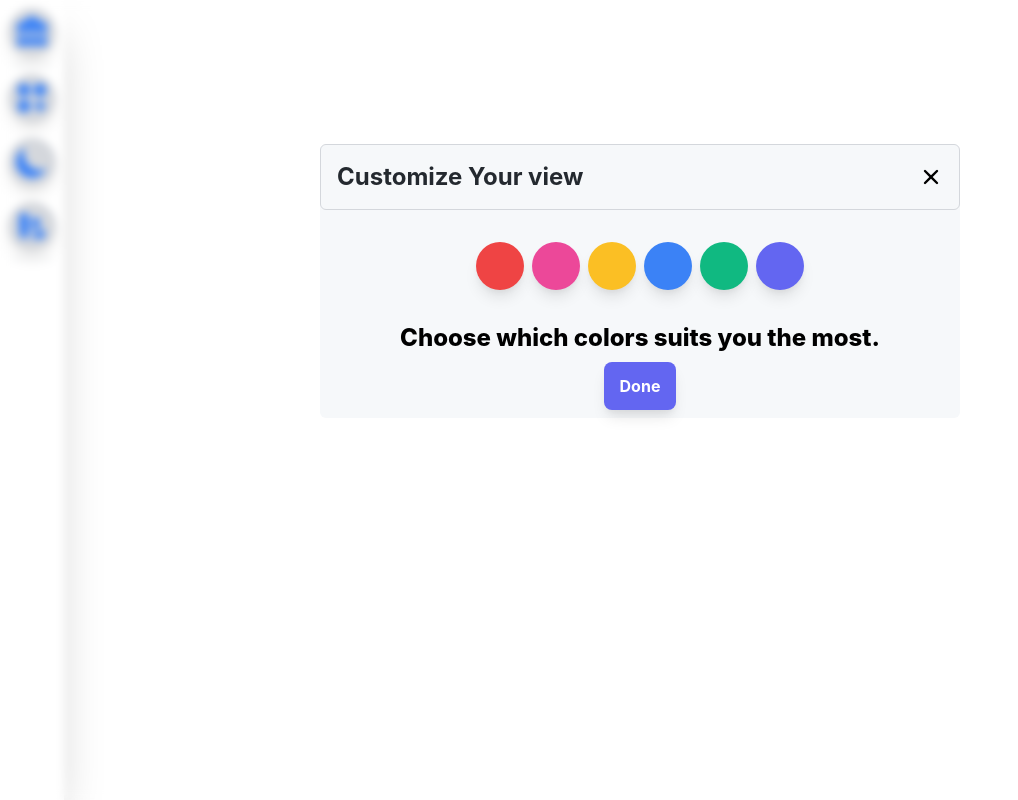
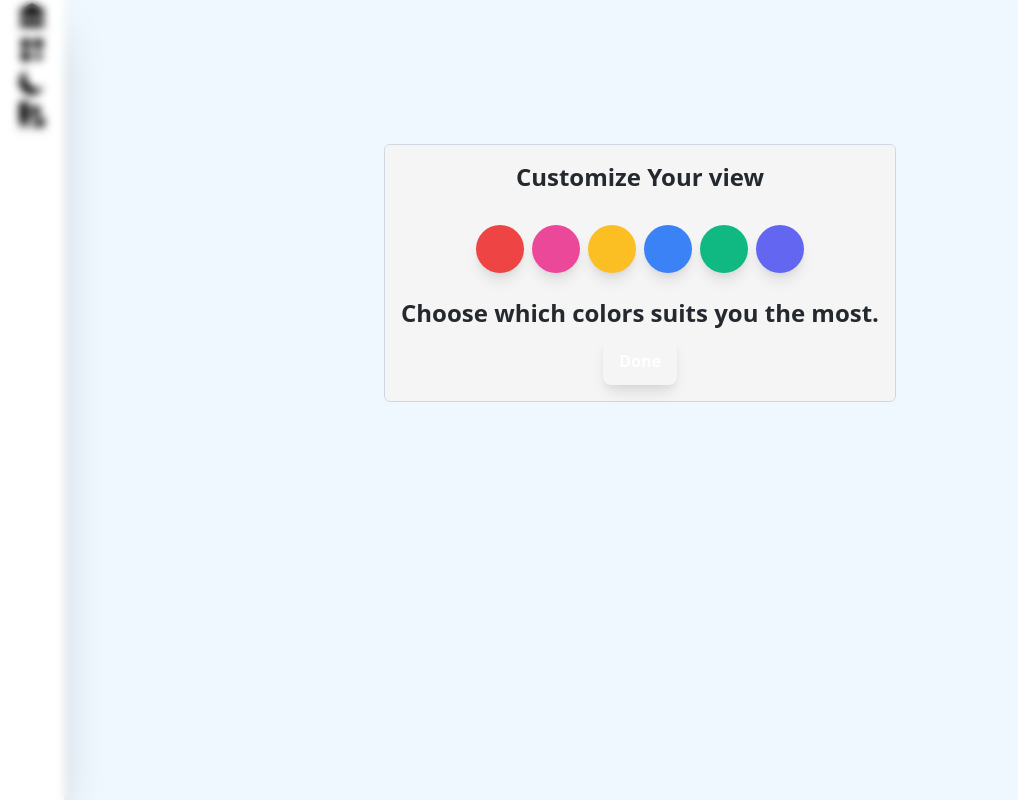
Before and after one commit to sarveshhiwase/discordtodo, a React (Create React App) app: page / in a window 1280 px wide. Both pictures are taken after a click on the element "Customize your view". Shown: the whole page, without its empty margins (0-1018 px from the left). Built offline with nearby package versions, Linux system fonts and the light colour scheme.

Commit message:
bug fix of user color choices and new additions

```diff
--- a/src/App.js
+++ b/src/App.js
@@ -8,6 +8,7 @@ function App() {
   const [addTask, setAddTask] = useState(false);
   const [show, setShow] = useState(false);
   const [usertasks, setUsertasks] = useState([]);
+  const [color, setColor] = useState("");
 
   const showInputModal = () => {
     setAddTask(true);
@@ -25,8 +26,13 @@ function App() {
     setShow(false);
   };
 
-  const getLocalStorageData = () => {
-    const data = localStorage.getItem("tasks");
+  const storeUserColor = (value) => {
+    localStorage.setItem("user-color", value);
+    setColor(value);
+  }
+
+  const getLocalStorageData = (key) => {
+    const data = localStorage.getItem(key);
     if (data) {
       const tasks = JSON.parse(data);
       return tasks;
@@ -39,9 +45,14 @@ function App() {
   };
 
   useEffect(() => {
-    const tasks = getLocalStorageData();
+    const tasks = getLocalStorageData('tasks');
+    const usercolor = localStorage.getItem('user-color');
+
     if (tasks !== null) {
       setUsertasks(tasks);
+    }
+    if (usercolor !== null) {
+      setColor(usercolor);
     }
   }, []);
 
@@ -81,12 +92,16 @@ function App() {
 
   return (
     <>
-      <Navbar showInputModal={showInputModal} showModal={showModal} />
-      <div className="h-screen dark:bg-gray-700 bg-white">
+      <Navbar
+        showInputModal={showInputModal}
+        showModal={showModal}
+        color={color}
+      />
+      <div className="h-screen dark:bg-gray-700 bg-[#f0f8ff]">
         {addTask && (
           <InputModal closeModal={closeInputModal} createTask={createTask} />
         )}
-        {show && <Modal closeModal={closeModal} />}
+        {show && <Modal closeModal={closeModal} setColor={storeUserColor} color={color} />}
         <div className="w-3/5 p-4 mx-auto">
           {usertasks &&
             usertasks.map((task) => (
--- a/src/Components/Modal.js
+++ b/src/Components/Modal.js
@@ -1,44 +1,48 @@
-function Modal({ closeModal }) {
+function Modal({ closeModal, setColor, color }) {
   return (
     <div>
       <div
         className="absolute inset-0 backdrop-filter backdrop-blur-sm"
         onClick={closeModal}
       ></div>
-      <div className="absolute inset-x-0 top-36 m-auto w-1/2 bg-[#F6F8FA] dark:bg-white rounded-md ">
-        <div className="flex items-center justify-between border border-gray-400 rounded-md p-4">
-          <h1 className="text-2xl text-gitdark font-bold text-center">
+      <div className="absolute border border-[#d0d7de] dark:border-gray-500 inset-x-0 top-36 m-auto p-2 w-2/5 bg-[#f5f5f5] dark:bg-[#1C2128] rounded-md text-gitdark dark:text-white">
+
+          <h1 className="p-2  text-2xl font-bold text-center">
             Customize Your view
           </h1>
-          <div onClick={closeModal}>
-            <svg
-              xmlns="http://www.w3.org/2000/svg"
-              className="h-6 w-6 cursor-pointer"
-              viewBox="0 0 20 20"
-              fill="currentColor"
-            >
-              <path
-                fill-rule="evenodd"
-                d="M4.293 4.293a1 1 0 011.414 0L10 8.586l4.293-4.293a1 1 0 111.414 1.414L11.414 10l4.293 4.293a1 1 0 01-1.414 1.414L10 11.414l-4.293 4.293a1 1 0 01-1.414-1.414L8.586 10 4.293 5.707a1 1 0 010-1.414z"
-                clip-rule="evenodd"
-              />
-            </svg>
-          </div>
-        </div>
-        <div className="m-4 p-4 flex items-center justify-center">
-          <button className="btn bg-red-500 hover:opacity-80 h-12 w-12 rounded-full mx-1 shadow-lg"></button>
-          <button className="btn bg-pink-500 hover:opacity-80 h-12 w-12 rounded-full mx-1 shadow-lg"></button>
-          <button className="btn bg-yellow-400 hover:opacity-80 h-12 w-12 rounded-full mx-1 shadow-lg"></button>
-          <button className="btn bg-blue-500 hover:opacity-80 h-12 w-12 rounded-full mx-1 shadow-lg"></button>
-          <button className="btn bg-green-500 hover:opacity-80 h-12 w-12 rounded-full mx-1 shadow-lg"></button>
-          <button className="btn bg-indigo-500 hover:opacity-80 h-12 w-12 rounded-full mx-1 shadow-lg"></button>
+        <div className="m-2 p-4 flex items-center justify-center">
+
+          <button
+            className="btn bg-red-500 hover:opacity-80 h-12 w-12 rounded-full mx-1 shadow-lg"
+            onClick={() => setColor("red")}
+          ></button>
+          <button
+            className="btn bg-pink-500 hover:opacity-80 h-12 w-12 rounded-full mx-1 shadow-lg"
+            onClick={() => setColor("pink")}
+          ></button>
+          <button
+            className="btn bg-yellow-400 hover:opacity-80 h-12 w-12 rounded-full mx-1 shadow-lg"
+            onClick={() => setColor("yellow")}
+          ></button>
+          <button
+            className="btn bg-blue-500 hover:opacity-80 h-12 w-12 rounded-full mx-1 shadow-lg"
+            onClick={() => setColor("blue")}
+          ></button>
+          <button
+            className="btn bg-green-500 hover:opacity-80 h-12 w-12 rounded-full mx-1 shadow-lg"
+            onClick={() => setColor("green")}
+          ></button>
+          <button
+            className="btn bg-indigo-500 hover:opacity-80 h-12 w-12 rounded-full mx-1 shadow-lg"
+            onClick={() => setColor("indigo")}
+          ></button>
         </div>
         <p className="text-center m-2 text-2xl font-extrabold">
           Choose which colors suits you the most.
         </p>
         <div className="flex justify-center items-center m-2">
           <button
-            className="btn bg-indigo-500 hover:bg-indigo-700 h-12 rounded-lg shadow-lg"
+            className={`btn btn-${color} h-12 rounded-lg shadow-lg`}
             onClick={closeModal}
           >
             Done
--- a/src/Components/Navbar.js
+++ b/src/Components/Navbar.js
@@ -1,8 +1,9 @@
 import SidebarIcon from "./SidebarIcon";
 import UseDarkMode from "../hooks/Usedarkmode";
 
-function Navbar({ showInputModal, showModal }) {
+function Navbar({ showInputModal, showModal, color }) {
   const [darkMode, setDarkMode] = UseDarkMode();
+
   return (
     <nav className="fixed top-0 left-0 h-screen w-16 flex flex-col bg-white dark:bg-gray-900 justify-start items-center shadow-2xl">
       <SidebarIcon
@@ -11,6 +12,7 @@ function Navbar({ showInputModal, showModal }) {
             xmlns="http://www.w3.org/2000/svg"
             viewBox="0 0 20 20"
             fill="currentColor"
+            className={`h-8 w-8`}
           >
             <path
               fillRule="evenodd"
@@ -20,6 +22,7 @@ function Navbar({ showInputModal, showModal }) {
           </svg>
         }
         text="Discord Todo⚡"
+        color={color}
       />
 
       <hr className="sidebar-hr" />
@@ -28,6 +31,7 @@ function Navbar({ showInputModal, showModal }) {
           <svg
             xmlns="http://www.w3.org/2000/svg"
             viewBox="0 0 20 20"
+            className={`h-8 w-8`}
             fill="currentColor"
           >
             <path d="M5 3a2 2 0 00-2 2v2a2 2 0 002 2h2a2 2 0 002-2V5a2 2 0 00-2-2H5zM5 11a2 2 0 00-2 2v2a2 2 0 002 2h2a2 2 0 002-2v-2a2 2 0 00-2-2H5zM11 5a2 2 0 012-2h2a2 2 0 012 2v2a2 2 0 01-2 2h-2a2 2 0 01-2-2V5zM14 11a1 1 0 011 1v1h1a1 1 0 110 2h-1v1a1 1 0 11-2 0v-1h-1a1 1 0 110-2h1v-1a1 1 0 011-1z" />
@@ -35,6 +39,7 @@ function Navbar({ showInputModal, showModal }) {
         }
         click={showInputModal}
         text="Add Task +"
+        color={color}
       />
 
       <SidebarIcon
@@ -42,7 +47,7 @@ function Navbar({ showInputModal, showModal }) {
           darkMode ? (
             <svg
               xmlns="http://www.w3.org/2000/svg"
-              className="h-6 w-6"
+              className={`h-6 w-6`}
               fill="none"
               viewBox="0 0 24 24"
               stroke="currentColor"
@@ -59,6 +64,7 @@ function Navbar({ showInputModal, showModal }) {
               xmlns="http://www.w3.org/2000/svg"
               viewBox="0 0 20 20"
               fill="currentColor"
+              className={`h-8 w-8`}
             >
               <path d="M17.293 13.293A8 8 0 016.707 2.707a8.001 8.001 0 1010.586 10.586z" />
             </svg>
@@ -66,6 +72,7 @@ function Navbar({ showInputModal, showModal }) {
         }
         click={() => setDarkMode(!darkMode)}
         text={darkMode ? "Light Theme" : "Dark Theme"}
+        color={color}
       />
       {/*Customizer*/}
       <SidebarIcon
@@ -73,9 +80,9 @@ function Navbar({ showInputModal, showModal }) {
         icon={
           <svg
             xmlns="http://www.w3.org/2000/svg"
-            className="h-8 w-8"
             viewBox="0 0 20 20"
             fill="currentColor"
+            className={`text-${color}-600 h-8 w-8`}
           >
             <path
               fillRule="evenodd"
@@ -85,6 +92,7 @@ function Navbar({ showInputModal, showModal }) {
           </svg>
         }
         text="Customize your view"
+        color={color}
       />
       <hr className="sidebar-hr" />
     </nav>
--- a/src/Components/SidebarIcon.js
+++ b/src/Components/SidebarIcon.js
@@ -1,6 +1,9 @@
-function SideBarIcon({ icon, text = "tooltip", click }) {
+function SideBarIcon({ icon, text = "tooltip", click, color }) {
   return (
-    <div className="sidebar-icon group" onClick={click}>
+    <div
+      className={`sidebar-${color} group`}
+      onClick={click}
+    >
       {icon}
       <span className="sidebar-tooltip group-hover:scale-100">{text}</span>
     </div>
--- a/src/Components/Task.js
+++ b/src/Components/Task.js
@@ -3,7 +3,7 @@ import { bgcolor, emoji } from "../Utils/helpers";
 
 function Task({ title, description, created, deleteTask, state }) {
   return (
-    <div className="border border-[#d0d7de] dark:border-gray-500 bg-[#FFFFFF] dark:bg-[#2F3136] mt-2 rounded-lg text-gitdark dark:text-git p-4 flex justify-between shadow-lg">
+    <div className="border border-[#d0d7de] dark:border-gray-500 bg-[#f5f5f5] dark:bg-[#2F3136] mt-2 rounded-lg text-gitdark dark:text-git p-4 flex justify-between shadow-lg">
       <div className="flex flex-col justify-center items-start">
         <h3 className="text-xl font-bold">{title}</h3>
         <p>{description}</p>
--- /dev/null
+++ b/src/Utils/colorstrings.js
@@ -0,0 +1,7 @@
+function colorstring(color = "blue") {
+  return `dark:bg-gray-700 hover:bg-${color}-600 dark:hover:bg-${color}-600 text-${color}-600 hover:text-white hover:rounded-xl rounded-3xl
+    transition-all duration-300 ease-linear
+    cursor-pointer shadow-lg`;
+}
+
+export default colorstring;
--- a/src/index.css
+++ b/src/index.css
@@ -2,17 +2,69 @@
 @tailwind components;
 @tailwind utilities;
 
-@import url("https://fonts.googleapis.com/css2?family=Inter:wght@400;700&display=swap");
-
-@layer components {
-  .sidebar-icon {
+  .sidebar-green{
     @apply relative flex items-center justify-center
-    h-12 w-12 mt-2 mb-2 p-1 mx-auto
-  bg-gray-400 dark:hover:bg-blue-600 dark:bg-gray-800 hover:bg-blue-600
-  text-blue-500 dark:hover:text-white hover:text-white
-    hover:rounded-xl rounded-3xl
+    h-12 w-12 mt-2 mb-2 mx-auto
+  bg-gray-400 hover:bg-green-500 dark:hover:bg-green-500 dark:bg-gray-800
+  text-green-500 hover:text-white hover:rounded-xl rounded-3xl
     transition-all duration-300 ease-linear
-    cursor-pointer shadow-lg;
+    cursor-pointer shadow-lg
+  }
+  .sidebar-red{
+    @apply relative flex items-center justify-center
+    h-12 w-12 mt-2 mb-2 mx-auto bg-gray-400 hover:bg-red-500 dark:hover:bg-red-500 dark:bg-gray-800 text-red-500 hover:text-white hover:rounded-xl rounded-3xl
+    transition-all duration-300 ease-linear
+    cursor-pointer shadow-lg
+  }
+  .sidebar-blue{
+    @apply relative flex items-center justify-center
+    h-12 w-12 mt-2 mb-2 mx-auto
+  bg-gray-400 hover:bg-blue-500 dark:hover:bg-blue-500 dark:bg-gray-800
+  text-blue-500 hover:text-white hover:rounded-xl rounded-3xl
+    transition-all duration-300 ease-linear
+    cursor-pointer shadow-lg
+  }
+  .sidebar-pink{
+    @apply  relative flex items-center justify-center
+    h-12 w-12 mt-2 mb-2 mx-auto
+  bg-gray-400 hover:bg-pink-500 dark:hover:bg-pink-500 dark:bg-gray-800
+  text-pink-500 hover:text-white hover:rounded-xl rounded-3xl
+    transition-all duration-300 ease-linear
+    cursor-pointer shadow-lg
+  }
+  .sidebar-indigo{
+    @apply relative flex items-center justify-center
+    h-12 w-12 mt-2 mb-2 mx-auto
+  bg-gray-400 hover:bg-indigo-500 dark:hover:bg-indigo-500 dark:bg-gray-800
+  text-indigo-500 hover:text-white hover:rounded-xl rounded-3xl
+    transition-all duration-300 ease-linear
+    cursor-pointer shadow-lg
+  }
+  .sidebar-yellow{
+    @apply relative flex items-center justify-center
+    h-12 w-12 mt-2 mb-2 mx-auto
+  bg-gray-400 hover:bg-yellow-500 dark:hover:bg-yellow-500 dark:bg-gray-800
+  text-yellow-500 hover:text-white hover:rounded-xl rounded-3xl
+    transition-all duration-300 ease-linear
+    cursor-pointer shadow-lg
+  }
+  .btn-red{
+   @apply bg-red-500 hover:bg-red-700;
+  }
+  .btn-yellow{
+   @apply bg-yellow-500 hover:bg-yellow-700;
+  }
+  .btn-indigo{
+   @apply bg-indigo-500 hover:bg-indigo-700;
+  }
+  .btn-pink{
+   @apply bg-pink-500 hover:bg-pink-700;
+  }
+  .btn-green{
+   @apply bg-green-500 hover:bg-green-700;
+  }
+  .btn-blue{
+   @apply bg-blue-500 hover:bg-blue-700;
   }
   .sidebar-tooltip {
     @apply absolute w-auto p-2 m-2 min-w-max left-14 rounded-md shadow-md
@@ -26,6 +78,7 @@
     border border-gray-200 dark:border-gray-800 rounded-full
     mx-2 w-3/5 shadow-lg;
   }
+  @layer components{
   .text-git {
     @apply text-[#96A2AF];
   }
@@ -37,6 +90,8 @@
   }
 }
 
+
+/*Waves animation*/
 /*.logo {
   top: 15px;
   left: 7px;
--- a/tailwind.config.js
+++ b/tailwind.config.js
@@ -7,24 +7,7 @@ module.exports = {
   darkMode: "class", // class, 'media' or boolean
   theme: {
     extend: {
-      fontFamily: {
-        sans: [
-          '"Inter"',
-          "system-ui",
-          "-apple-system",
-          "BlinkMacSystemFont",
-          '"Segoe UI"',
-          "Roboto",
-          '"Helvetica Neue"',
-          "Arial",
-          '"Noto Sans"',
-          "sans-serif",
-          '"Apple Color Emoji"',
-          '"Segoe UI Emoji"',
-          '"Segoe UI Symbol"',
-          '"Noto Color Emoji"',
-        ],
-      },
+      textColor: ["responsive", "hover", "focus", "group-hover"],
       colors: {
         gray: {
           900: "#202225",
```
Also changed, not shown: src/Components/InputModal.js (+4 -4 lines), 2 other files (tests, documents, lock files or other folders).
